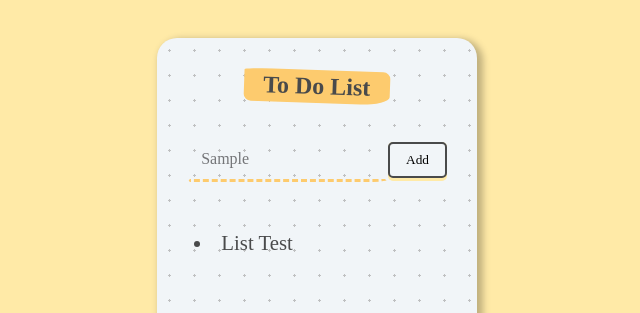
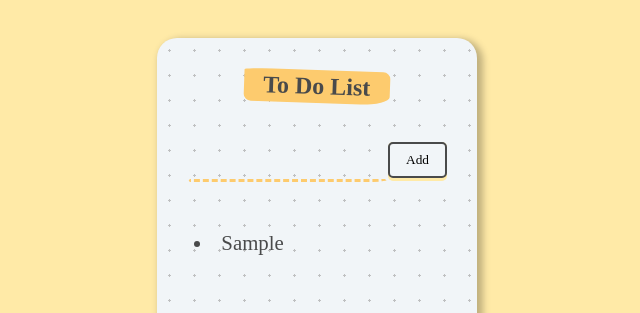
Before and after one commit to kendayao/To-Do-List, a React (Create React App) app: page / in a window 1280 px wide. Both pictures are taken after typing "Sample" into the empty fields and a click on the button "Add". Shown: the top 313 px of the page, without its empty margins (323-963 px from the left). Built offline with nearby package versions, Linux system fonts and the light colour scheme; the HTML template or start-up script is replaced by a standard one.

Commit message:
created handle click handle submit and handle delete functions

```diff
--- a/src/App.js
+++ b/src/App.js
@@ -1,7 +1,7 @@
 import React from 'react';
 import Header from './components/header/Header'
 import Form from './components/form/Form'
-import List from './components/list/List'
+
 import './App.css';
 
 function App() {
@@ -9,7 +9,7 @@ function App() {
     <div className="container">
       <Header />
       <Form />
-      <List />
+
     </div>
 
   )
--- a/src/components/form/Form.css
+++ b/src/components/form/Form.css
@@ -21,7 +21,13 @@
     padding-bottom: 3px;
     border-radius: 5px;
     background-color: #ffeaa7;
+
   }
+
+  button:focus{
+    outline:none
+}
+
   button span {
     background: #f1f5f8;
     display: block;
--- a/src/components/form/Form.js
+++ b/src/components/form/Form.js
@@ -1,13 +1,49 @@
-import React from 'react'
+import React, { useState } from 'react'
+import List from '../list/List'
 import './Form.css'
 
 function Form(){
+
+    const [itemInput, setItemInput]=useState("")
+    const [items, setItems]=useState([])
+
+    function handleInputChange(event){
+        const itemValue=event.target.value
+        setItemInput(itemValue)
+    }
+
+
+    function handleClick(event){
+        event.preventDefault();
+        setItems(prevItems=>{
+            return[...prevItems, itemInput]
+        })
+        setItemInput("")
+    }
+
+    function handleDelete(id){
+
+        setItems(prevItems=>{
+            return prevItems.filter((items, index)=>{
+                return index !== id
+            })
+        })
+    }
+
+
     return(
-        <div className="form">
-            <input type="text" name='item'></input>
-            <button>
+        <div>
+        <div className="form" id="form">
+            <input onChange={handleInputChange} type="text" name='item' value={itemInput}></input>
+            <button onClick={handleClick}>
                 <span>Add</span>
             </button>
+        </div>
+            <ul>
+                {items.map((item, index)=>{
+                     return <List key={index} id={index} item={item} delete={handleDelete}/>
+                })}
+            </ul>
         </div>
     )
 
--- a/src/components/list/List.js
+++ b/src/components/list/List.js
@@ -1,12 +1,10 @@
 import React from 'react'
 import './List.css'
 
-function List(){
+function List(props){
     return(
-        <div>
-            <ul>
-                <li>List Test</li>
-            </ul>
+        <div onClick={()=>props.delete(props.id)}>
+          <li>{props.item}</li>
         </div>
     )
 }
```
